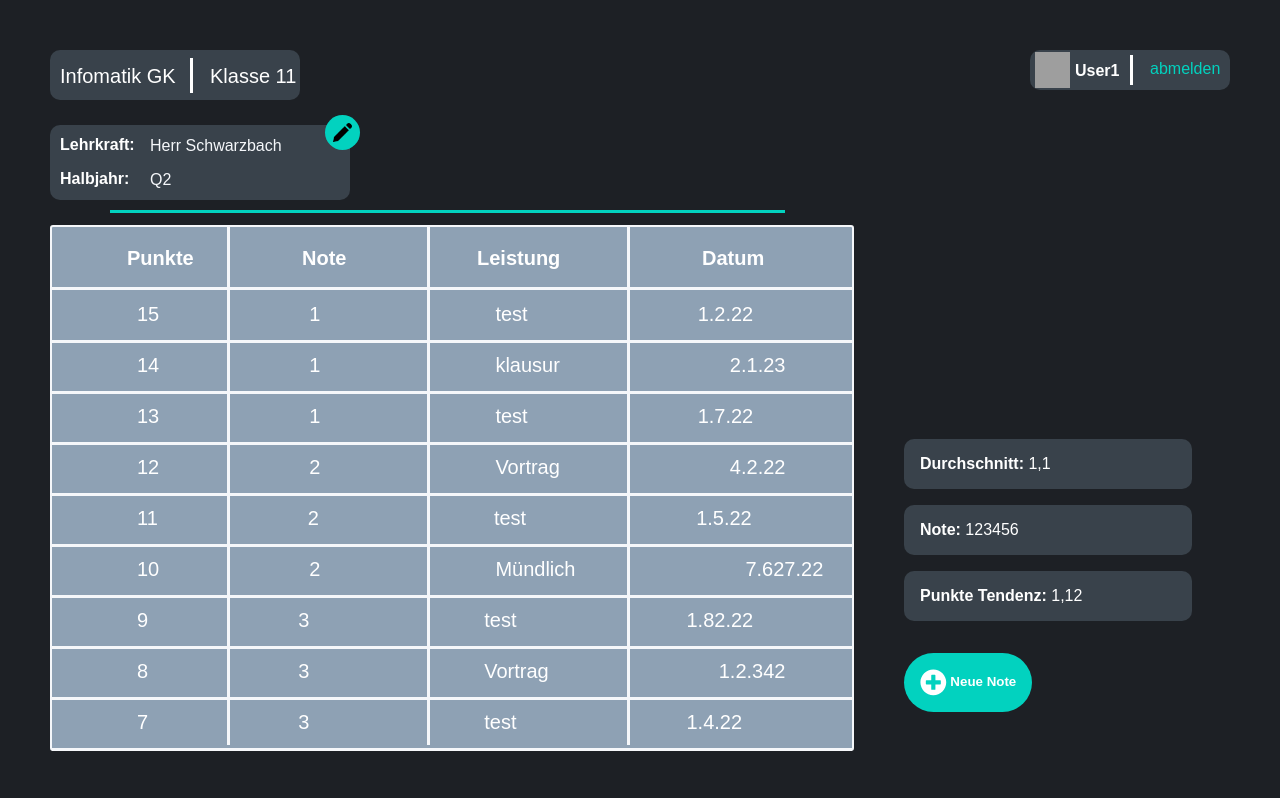
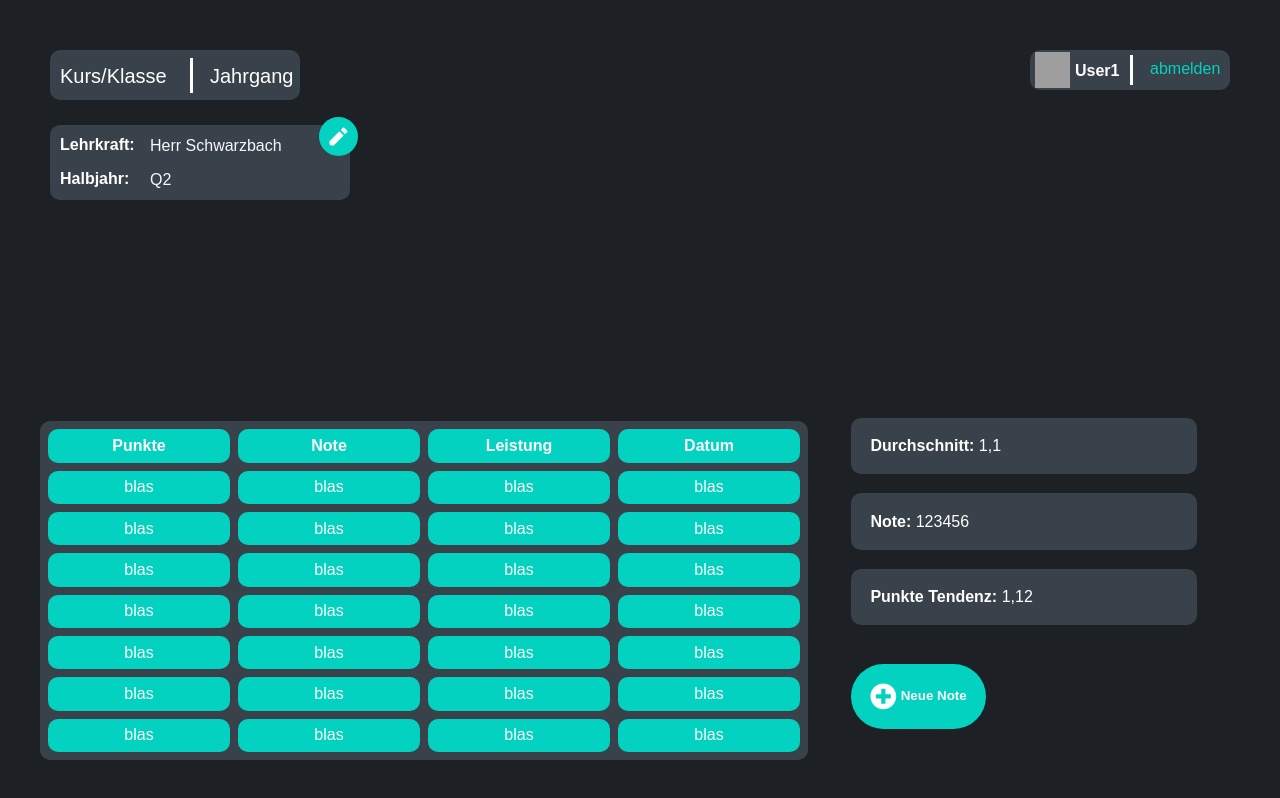
Before and after one commit to johan-t/Notentracker, a React (Create React App) app in the folder noten-react/: page / in a window 1280 px wide. Built offline with nearby package versions, Linux system fonts and the light colour scheme; grey boxes are pictures that could not be loaded.

Commit message:
Verbesserung der Tabelle Stift-Icon geändert

```diff
--- a/noten-react/src/index.css
+++ b/noten-react/src/index.css
@@ -2,7 +2,6 @@ body {
   background-color: #1D2025;
   font-family: Arial;
   color: #FFFFFF;
-  font-family: Arial, Helvetica, sans-serif;
 }
 
 .Kurs-Overview {
@@ -22,9 +21,9 @@ body {
 .Uebersicht {
   position: absolute;
   padding: 2.5%;
-  width: 25%;
-  bottom: 2.5em;
-  right: 2.5em;
+  width: 30%;
+  bottom: 2.5%;
+  right: 2.5%;
 }
 
 /*Boxen um den Text*/
@@ -38,7 +37,7 @@ body {
 
 .NoteHinzufuegen {
   background-color: #02D2BF;
-  border-radius: 100px;
+  border-radius: 100em;
   padding: 5%;
   margin: 5%;
   border: none;
@@ -58,8 +57,8 @@ body {
   border-radius: 10px;
   padding: 2.5%;
   width: 25%;
-  bottom: 2.5em;
-  right: 2.5em;
+  bottom: 2.5%;
+  right: 2.5%;
   background-color: #39424B;
 }
 
@@ -89,6 +88,8 @@ body {
   color: #02D2BF;
   font-size: 75%;
 }
+
+/*Johans Kram*/
 .Kurs-Name {
   position: absolute;
   left: 10px;
@@ -130,24 +131,17 @@ body {
   left: 100px;
   top: -4px;
 }
-.circle {
-  height: 35px;
-  width: 35px;
+
+.PencilIcon {
+  color: #FFFFFF;
   background-color: #02D2BF;
+  position: absolute;
+  top: -0.5em;
+  right: -0.5em;
   border-radius: 50%;
-  display: inline-block;
-  position: absolute;
-  left: 275px;
-  top: -10px;
-  cursor: pointer;
+  padding: 2.5%;
 }
-.pencil-icon {
-  height: 55%;
-  width: 55%;
-  position: absolute;
-  left: 7.5px;
-  top: 7.5px;
-}
+
 .user-block {
   height: 40px;
   width: 200px;
@@ -180,91 +174,22 @@ body {
   left: 120px;
   cursor: pointer;
 }
-.tabelle {
+
+.Tabelle {
+  bottom: 2.5em;
+  left: 2.5em;
+  width: 60%;
+  background-color: #39424B;
   position: absolute;
-  width: 800px;
-  height: 522px;
-  background-color: #8EA1B4;
-  top: 225px;
-  left: 50px;
-  border-radius: 3px;
-  border: 2px solid #F5F7FA;
+  border: 1px transparent;
+  border-radius: 10px;
+  border-spacing: 0.5em;
+  table-layout: fixed;
 }
-.divider-lang {
-  position: absolute;
-  width: 675px;
-  height: 3px;
+
+.Tabelle td, th {
   background-color: #02D2BF;
-  top: 210px;
-  left: 110px;
+  border-radius: 10px;
+  padding: 1%;
+  text-align: center;
 }
-.Kopfzeile {
-  color: white;
-  font-size: 20px;
-  font-weight: bold;
-}
-.punkte {
-  position: absolute;
-  top: 20px;
-  left: 75px;
-}
-.note {
-  position: absolute;
-  top: 20px;
-  left: 250px;
-}
-.leistung {
-  position: absolute;
-  top: 20px;
-  left: 425px;
-}
-.datum {
-  position: absolute;
-  top: 20px;
-  left: 650px;
-}
-.kopfzeilen-divider {
-  position: absolute;
-  width: 800px;
-  height: 3px;
-  background-color: #F5F7FA;
-  top: 60px;
-}
-.spalte {
-  position: absolute;
-  width: 3px;
-  height: 517.5px;
-  background-color: #F5F7FA;
-  left: 175px;
-}
-.zeilen-divider {
-  position: relative;
-  width: 800px;
-  height: 3px;
-  background-color: #F5F7FA;
-  top: 90px;
-  margin-bottom: 25px;
-}
-.zeile-content {
-  font-size: 20px;
-  position: relative;
-  color: white;
-  font-family: Arial, Helvetica, sans-serif;
-  top: 76px;
-}
-.punkte-zeile {
-  position: relative;
-  left: 85px;
-}
-.note-zeile {
-  position: relative;
-  left: 235px;
-}
-.leistung-zeile {
-  position: relative;
-  left: 410px;
-}
-.datum-zeile {
-  position: relative;
-  left: 580px;
-}
--- a/noten-react/src/pages/home.js
+++ b/noten-react/src/pages/home.js
@@ -1,6 +1,7 @@
 import { FaPlusCircle } from "react-icons/fa";
+import { IconContext } from "react-icons";
 import React from "react";
-import Pencil from "./pencil.png"
+import { RiPencilFill } from "react-icons/ri"
 import User from "./user.png"
 import Zeile from "../compontents/Zeile";
 import NeueNoteOverlay from "../compontents/NeueNoteOverlay";
@@ -11,9 +12,9 @@ function HomePage() {
        <>
        <header>
            <div className="Kurs-Overview">
-                <span className="Kurs-Name">Infomatik GK</span>
+                <span className="Kurs-Name">Kurs/Klasse</span>
                 <div className="divider"></div>
-                <span className="Klasse-Name">Klasse 11</span>
+                <span className="Klasse-Name">Jahrgang</span>
            </div>
 
            <div className="Lehrer-Semester">
@@ -25,9 +26,7 @@ function HomePage() {
                     <p className="Schwarzbach">Herr Schwarzbach</p>
                     <p className="Q2">Q2</p>
                 </div>
-                <div className="circle">
-                    <img className="pencil-icon" src={Pencil} alt="pencil-icon"></img>
-                </div>
+                    <RiPencilFill className="PencilIcon" size="1.5em"/>
            </div>
 
            <div className="user-block">
@@ -49,10 +48,62 @@ function HomePage() {
           <div className="UebersichtBox">
             Punkte Tendenz: <span className="Variablen">1,12 </span>
           </div>
-          <button onClick={NeueNoteOverlay} className="NoteHinzufuegen">
+          <button onClick=<NeueNoteOverlay/> className="NoteHinzufuegen">
             <FaPlusCircle color="white" size="2em" style={{verticalAlign:"middle"}}/> Neue Note
           </button>
         </div>
+      {/*Tabelle*/}
+        <table className="Tabelle">
+          <tr>
+            <th>Punkte</th>
+            <th>Note</th>
+            <th>Leistung</th>
+            <th>Datum</th>
+          </tr>
+          <tr>
+            <td>blas</td>
+            <td>blas</td>
+            <td>blas</td>
+            <td>blas</td>
+          </tr>
+          <tr>
+            <td>blas</td>
+            <td>blas</td>
+            <td>blas</td>
+            <td>blas</td>
+          </tr>
+          <tr>
+            <td>blas</td>
+            <td>blas</td>
+            <td>blas</td>
+            <td>blas</td>
+          </tr>
+          <tr>
+            <td>blas</td>
+            <td>blas</td>
+            <td>blas</td>
+            <td>blas</td>
+          </tr>
+          <tr>
+            <td>blas</td>
+            <td>blas</td>
+            <td>blas</td>
+            <td>blas</td>
+          </tr>
+          <tr>
+            <td>blas</td>
+            <td>blas</td>
+            <td>blas</td>
+            <td>blas</td>
+          </tr>
+          <tr>
+            <td>blas</td>
+            <td>blas</td>
+            <td>blas</td>
+            <td>blas</td>
+          </tr>
+        </table>
+        {/*
            <div className="divider-lang"></div>
             <div className="tabelle">
                 <div className="Kopfzeile">
@@ -65,17 +116,17 @@ function HomePage() {
                     <span className="datum">Datum</span>
                     <div className="kopfzeilen-divider"></div>
                 </div>
-                <Zeile punkte="15" note="1" leistung="test" datum="1.2.22"></Zeile>
-                <Zeile punkte="14" note="1" leistung="klausur" datum="2.1.23"></Zeile>
-                <Zeile punkte="13" note="1" leistung="test" datum="1.7.22"></Zeile>
-                <Zeile punkte="12" note="2" leistung="Vortrag" datum="4.2.22"></Zeile>
-                <Zeile punkte="11" note="2" leistung="test" datum="1.5.22"></Zeile>
-                <Zeile punkte="10" note="2" leistung="Mündlich" datum="7.627.22"></Zeile>
-                <Zeile punkte="9" note="3" leistung="test" datum="1.82.22"></Zeile>
-                <Zeile punkte="8" note="3" leistung="Vortrag" datum="1.2.342"></Zeile>
-                <Zeile punkte="7" note="3" leistung="test" datum="1.4.22"></Zeile>
-            </div>
+                <Zeile></Zeile>
+                <Zeile></Zeile>
+                <Zeile></Zeile>
+                <Zeile></Zeile>
+                <Zeile></Zeile>
+                <Zeile></Zeile>
+                <Zeile></Zeile>
+                <Zeile></Zeile>
+                <Zeile></Zeile>
 
+            </div>*/}
        </body>
        </>
     );
```
